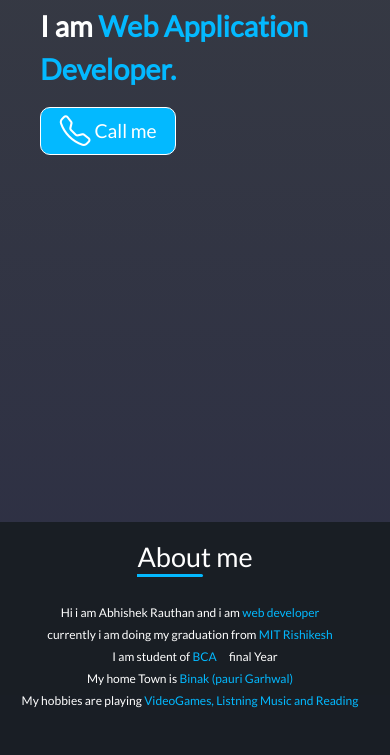
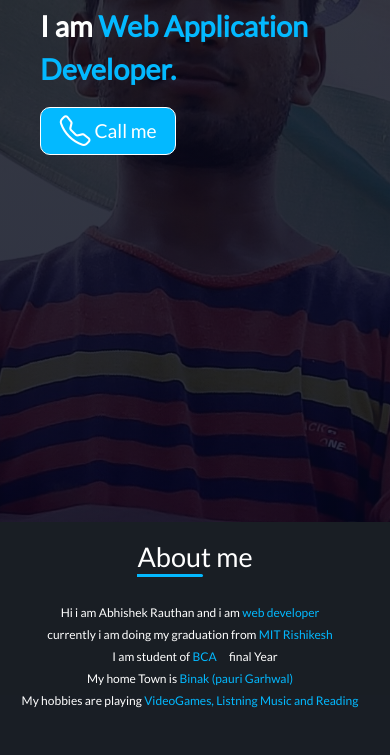
Before and after one commit to AbhishekRauthan-09/abhishekrauthan, a plain HTML site: page index.html in a window 390 px wide. Shown: the part 322-1077 px from the top of the page. Drawn offline with nearby package versions, Linux system fonts and the light colour scheme; grey boxes are pictures that could not be loaded; a web font is replaced by a local one.

Commit message:
picture update

```diff
--- a/CSS/style.css
+++ b/CSS/style.css
@@ -157,7 +157,7 @@ body{
 
 @media screen and (max-width: 973px) {
 .homePage{
-   background: linear-gradient(#080d14cc, #03061dd3) ,url('./Imgs/pic1.jpg');
+   background: linear-gradient(#080d14cc, #03061dd3) ,url('../Imgs/pic1.jpg');
    background-position: center;
    background-size: cover;
 }
```
